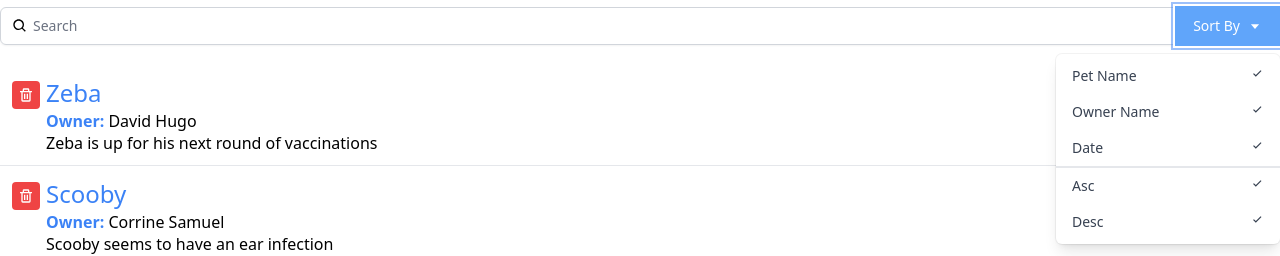
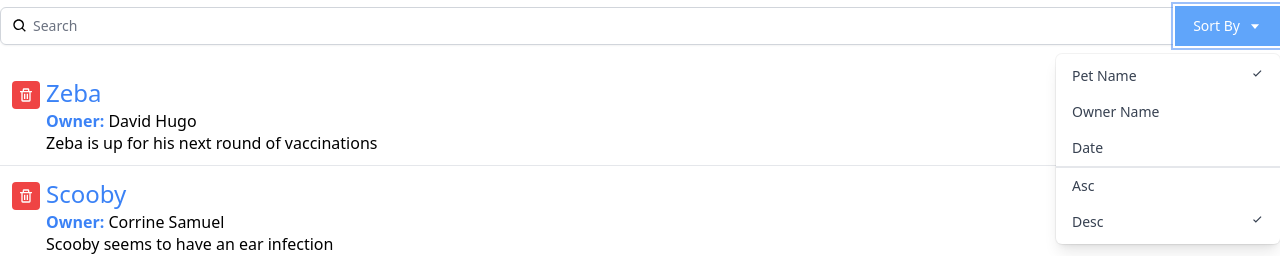
Before and after one commit to vish-opatha/react-appointment-scheduler, a React (Create React App) app: page / in a window 1280 px wide. Both pictures are taken after a click on the button "Sort By". Shown: the part 149-405 px from the top of the page. Built offline with nearby package versions, Linux system fonts and the light colour scheme.

Commit message:
Add sorting and ordering according to the selection of the dropdown

```diff
--- a/src/App.js
+++ b/src/App.js
@@ -46,7 +46,12 @@
       </h1>
       <AddAppointment/>
       <Search query={query}
-        onQueryChange={myQuery => setQuery(myQuery)}/>
+        onQueryChange={myQuery => setQuery(myQuery)}
+        orderBy={orderBy}
+        onOrderByChange= {mySort =>setOrderBy(mySort)}
+        sortBy={sortBy}
+        onSortByChange = {sortBy => setSortBy(sortBy)}
+      />
 
       <ul className="divide-y divide-gray-200" >
         {filteredAppt
--- a/src/components/Search.js
+++ b/src/components/Search.js
@@ -3,7 +3,7 @@
 
 
 // ******* Dropdown sub-component ********
-const Dropdown = ({toggle}) =>{
+const Dropdown = ({toggle, sortBy, onSortByChange, orderBy, onOrderByChange}) =>{
    if(!toggle){
      return null;
    }
@@ -12,21 +12,21 @@
     <div className="origin-top-right absolute right-0 mt-2 w-56
   rounded-md shadow-lg bg-white ring-1 ring-black ring-opacity-5">
   <div className="py-1" role="menu" aria-orientation="vertical" aria-labelledby="options-menu">
-    <div
+    <div onClick={() =>{onSortByChange('petName')}}
       className="px-4 py-2 text-sm text-gray-700 hover:bg-gray-100 hover:text-gray-900 flex justify-between cursor-pointer"
-      role="menuitem">Pet Name <BiCheck /></div>
-    <div
+      role="menuitem">Pet Name {(sortBy === 'petName' && <BiCheck />)}</div>
+    <div onClick={() =>{onSortByChange('ownerName')}}
       className="px-4 py-2 text-sm text-gray-700 hover:bg-gray-100 hover:text-gray-900 flex justify-between cursor-pointer"
-      role="menuitem">Owner Name  <BiCheck /></div>
-    <div
+      role="menuitem">Owner Name {(sortBy === 'ownerName' && <BiCheck />)}</div>
+    <div onClick={() =>{onSortByChange('aptDate')}}
       className="px-4 py-2 text-sm text-gray-700 hover:bg-gray-100 hover:text-gray-900 flex justify-between cursor-pointer"
-      role="menuitem">Date <BiCheck /></div>
-    <div
+      role="menuitem">Date {(sortBy === 'aptDate' && <BiCheck />)}</div>
+    <div onClick={() =>{onOrderByChange('asc')}}
       className="px-4 py-2 text-sm text-gray-700 hover:bg-gray-100 hover:text-gray-900 flex justify-between cursor-pointer border-gray-1 border-t-2"
-      role="menuitem">Asc <BiCheck /></div>
-    <div
+      role="menuitem">Asc {(orderBy === 'asc' && <BiCheck />)}</div>
+    <div onClick={() =>{onOrderByChange('desc')}}
       className="px-4 py-2 text-sm text-gray-700 hover:bg-gray-100 hover:text-gray-900 flex justify-between cursor-pointer"
-      role="menuitem">Desc <BiCheck /></div>
+      role="menuitem">Desc {(orderBy === 'desc' && <BiCheck />)}</div>
   </div>
 </div>
 )
@@ -34,7 +34,7 @@
 }
 
 // ******** Search Component ********
-const Search = ({query, onQueryChange}) => {
+const Search = ({query, onQueryChange, orderBy, onOrderByChange, sortBy, onSortByChange}) => {
   let [toggleSort, setToggleSort] = useState(false)
 
   return (
@@ -54,7 +54,12 @@
               className="justify-center px-4 py-2 bg-blue-400 border-2 border-blue-400 text-sm text-white hover:bg-blue-700 focus:outline-none focus:ring-2 focus:ring-offset-2 flex items-center" id="options-menu" aria-haspopup="true" aria-expanded="true">
               Sort By <BiCaretDown className="ml-2" />
             </button>
-            <Dropdown toggle={toggleSort}/>
+            <Dropdown toggle={toggleSort}
+              sortBy={sortBy}
+              onSortByChange={mySort => onSortByChange(mySort)}
+              orderBy={orderBy}
+              onOrderByChange={myOrder =>onOrderByChange(myOrder)}
+            />
           </div>
         </div>
       </div>
```
